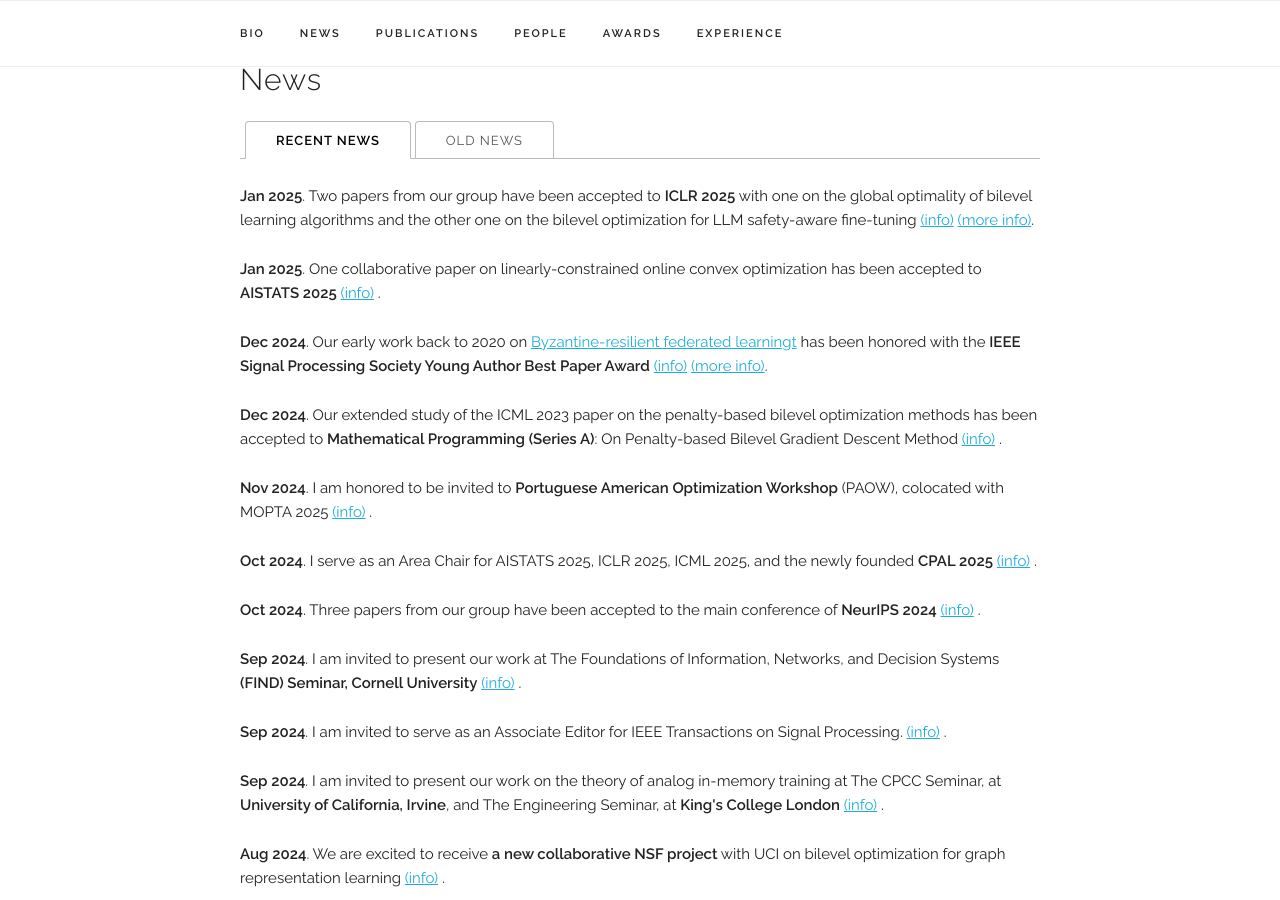
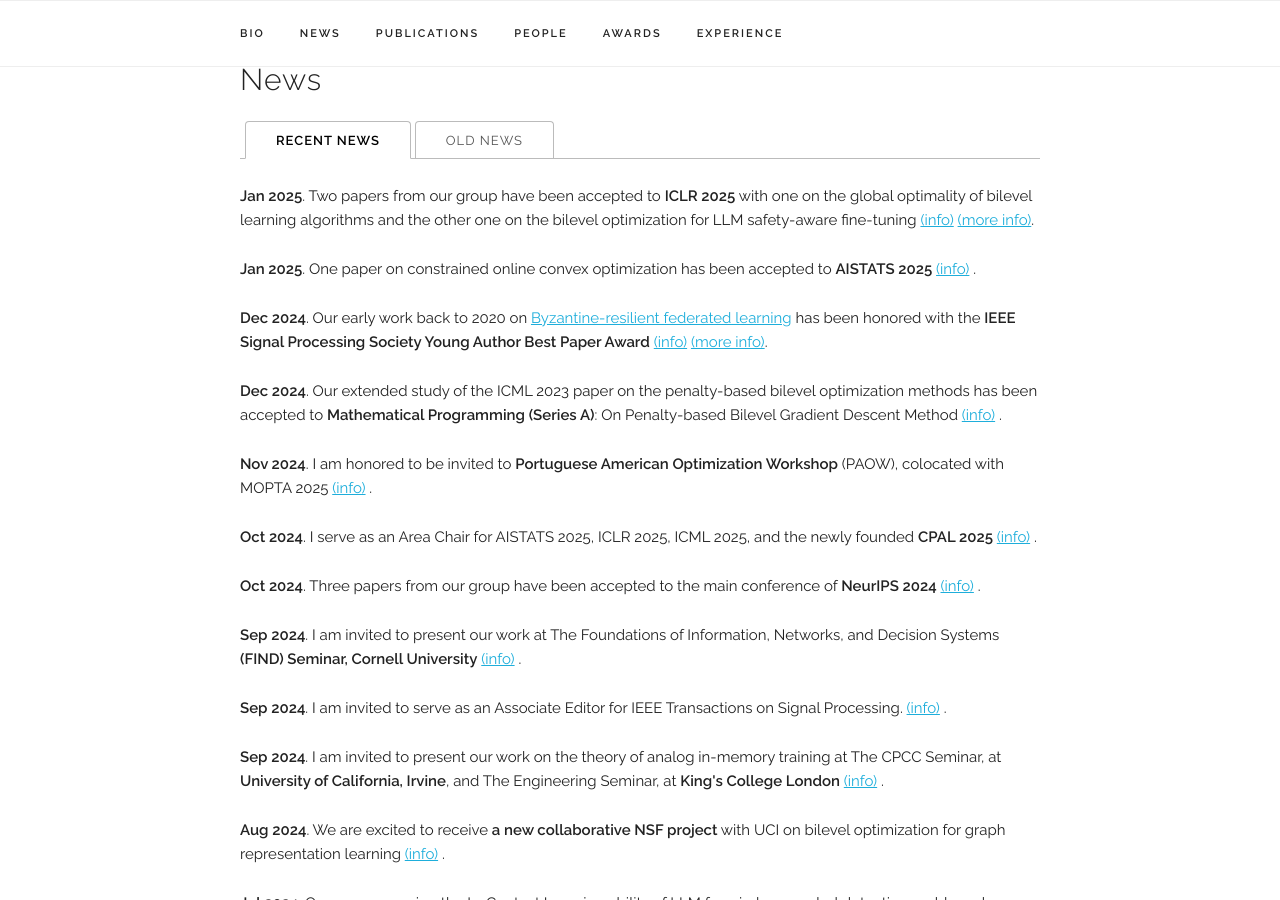
Before and after one commit to chentianyi1991/chentianyi1991.github.io, a Jekyll site: the page built from index.html, in a window 1280 px wide and 900 px high, scrolled down 1239 px. Built offline with Jekyll 4.4.1, drawn with Linux system fonts in a browser that asks for light colours; some web fonts are replaced; comment, search, counter and statistics services are not loaded.

Commit message:
Update news.yaml

```diff
--- a/_data/news.yaml
+++ b/_data/news.yaml
@@ -5,12 +5,12 @@
     date: "Jan 2025"
     selected: y
 
-  - item: "One collaborative paper on linearly-constrained online convex optimization has been accepted to <b>AISTATS 2025</b>"
+  - item: "One paper on constrained online convex optimization has been accepted to <b>AISTATS 2025</b>"
     link: "https://arxiv.org/pdf/2403.05786"
     date: "Jan 2025"
     selected: y
 
-  - item: "Our early work back to 2020 on <a href='https://ieeexplore.ieee.org/document/9153949'target='_blank'>Byzantine-resilient federated learningt</a> has been honored with the <b>IEEE Signal Processing Society Young Author Best Paper Award</b>"
+  - item: "Our early work back to 2020 on <a href='https://ieeexplore.ieee.org/document/9153949'target='_blank'>Byzantine-resilient federated learning</a> has been honored with the <b>IEEE Signal Processing Society Young Author Best Paper Award</b>"
     date: "Dec 2024"
     link: "https://signalprocessingsociety.org/community-involvement/award-recipients"
     link2: "https://ecse.rpi.edu/news/ecse-student-and-faculty-won-ieee-signal-processing-society-young-author-best-paper-award"
```
